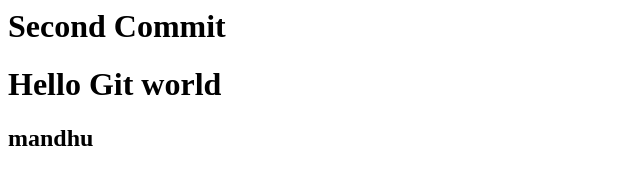
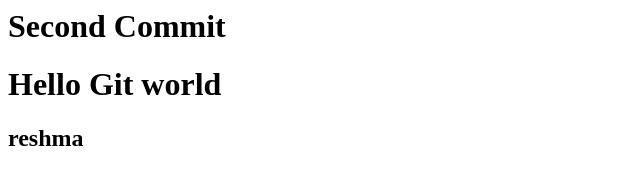
Before and after one commit to Finexponent/fin-frontend-service, a plain HTML site: page index.html in a window 1280 px wide. Shown: the full height of the page, 0-640 px from the left. Drawn offline with Linux system fonts and the light colour scheme.

Commit message:
test merge conflict

```diff
--- a/index.html
+++ b/index.html
@@ -1,3 +1,3 @@
 <h1>Second Commit</h1>
 <h1>Hello Git world</h1>
-<h2>mandhu</h2>
+<h2>reshma</h2>
```
